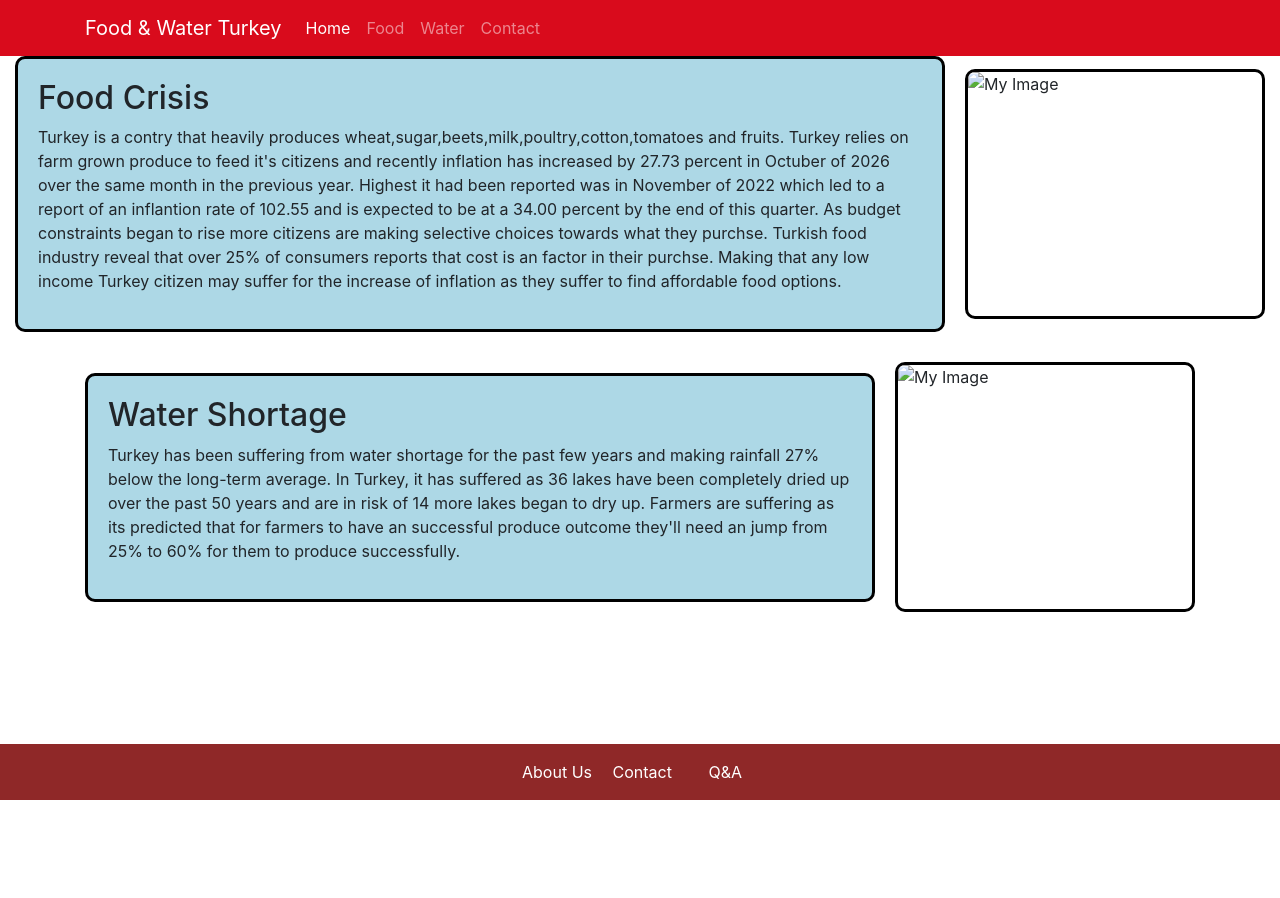
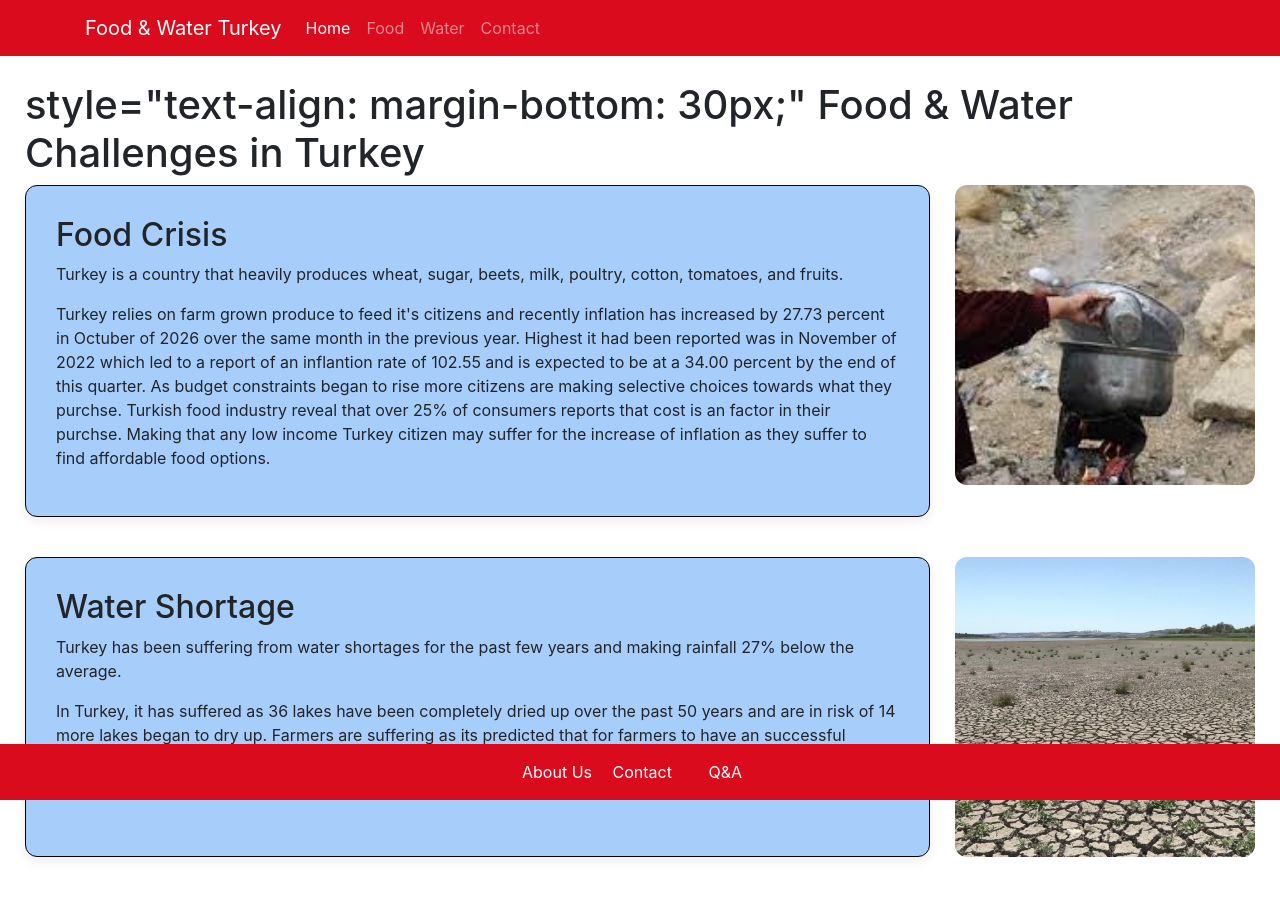
Before and after one commit to Bietiel/INFS-PROJECT, a plain HTML site: page INFS PROJECT/problems.html in a window 1280 px wide. Before the commit the page ends 800 px from the top, so only its background shows below. Drawn offline with nearby package versions, Linux system fonts and the light colour scheme.

Commit message:
problems v6

```diff
--- /dev/null
+++ b/INFS PROJECT/problems.css
@@ -0,0 +1,42 @@
+
+.section {
+  display: flex;
+  align-items: stretch;
+  gap: 25px;
+  margin-bottom: 40px;
+  width: 100%;
+}
+
+.container-fluid {
+  padding: 25px;
+  margin-bottom: 30px;
+}
+
+.textbox {
+  flex: 1;
+  min-width: 0;
+  background-color: #a7cdfa;
+  border: 1px solid #090200;
+  border-radius: 12px;
+  padding: 30px;
+  box-shadow: 0 4px 12px rgba(0,0,0,0.08);
+}
+
+.picture {
+  width: 300px;
+  height: 300px;
+  flex-shrink: 0;
+  object-fit: cover;
+  border-radius: 12px;
+}
+
+@media (max-width: 900px) {
+  .section {
+    flex-direction: column;
+  }
+
+  .picture {
+    width: 100%;
+    height: 250px;
+  }
+}
--- a/INFS PROJECT/problems.html
+++ b/INFS PROJECT/problems.html
@@ -1,12 +1,13 @@
 <!DOCTYPE html>
 <html>
 <head>
- <Contact>
+    <title>Food & Water in Turkey</title>
 
      <link rel="stylesheet" href="https://maxcdn.bootstrapcdn.com/bootstrap/4.0.0/css/bootstrap.min.css">
   	<script src="https://ajax.googleapis.com/ajax/libs/jquery/3.3.1/jquery.min.js"></script>
   	<script src="https://cdnjs.cloudflare.com/ajax/libs/popper.js/1.12.9/umd/popper.min.js"></script>
   	<script src="https://maxcdn.bootstrapcdn.com/bootstrap/4.0.0/js/bootstrap.min.js"></script>
+    <link rel="stylesheet" href="problems.css">
 </head>
 
 <body>
@@ -50,62 +51,61 @@
         </div>
     </div>
 </nav>
+<div class="container-fluid" style="padding: 25px">
+    <h1> style="text-align: margin-bottom: 30px;"
+        Food & Water Challenges in Turkey
+    </h1>
 
 
-<div class="container-fluid">
-<div style="display: flex; align-items: center; gap: 20px; margin-bottom: 30px;">
+    <div class="section">
 
-  <div style="
-    border: 3px solid black;
-    background-color: lightblue;
-    border-radius: 10px;
-    padding: 20px;
-    flex: 1;">
+    <div class="textbox">
 
-    <h2>Food Crisis</h2>
+    <h2> Food Crisis</h2>
 
-    <p>
-    Turkey is a contry that heavily produces wheat,sugar,beets,milk,poultry,cotton,tomatoes and fruits. Turkey relies on farm grown produce to feed it's citizens and recently inflation has increased by 27.73 percent in Octuber of 2026 over the same month in the previous year. Highest it had been reported was in November of 2022 which led to a report of an inflantion rate of 102.55 and is expected to be at a 34.00 percent by the end of this quarter. As budget constraints began to rise more citizens are making selective choices towards what they purchse. Turkish food industry reveal that over 25% of consumers reports that cost is an factor in their purchse. Making that any low income Turkey citizen may suffer for the increase of inflation as they suffer to find affordable food options.
+    <p> Turkey is a country that heavily
+        produces wheat, sugar, beets,
+        milk, poultry, cotton, tomatoes,
+        and fruits.
     </p>
 
-  </div>
-
-  <img src="Images Turkey/Food Shortage.jpg"
-       alt="My Image"
-       style="width: 300px; height: 250px;
-              object-fit: cover;
-              border: 3px solid black;
-              border-radius: 10px;">
-</div>
-
-<div class="container">
-<div style="display: flex; align-items: center; gap: 20px; margin-bottom: 30px;">
-
-  <div style="
-    border: 3px solid black;
-    background-color: lightblue;
-    border-radius: 10px;
-    padding: 20px;
-    flex: 1;">
-
-    <h2>Water Shortage </h2>
-
-    <p>
-     Turkey has been suffering from water shortage for the past few years and making rainfall 27% below the long-term average. In Turkey, it has suffered as 36 lakes have been completely dried up over the past 50 years and are in risk of 14 more lakes began to dry up. Farmers are suffering as its predicted that for farmers to have an successful produce outcome they'll need an jump from 25% to 60% for them to produce successfully.
+     <p>
+        Turkey relies on farm grown produce to feed it's citizens and recently inflation has increased by 27.73 percent in Octuber of 2026 over the same month in the previous year. Highest it had been reported was in November of 2022 which led to a report of an inflantion rate of 102.55 and is expected to be at a 34.00 percent by the end of this quarter. As budget constraints began to rise more citizens are making selective choices towards what they purchse. Turkish food industry reveal that over 25% of consumers reports that cost is an factor in their purchse. Making that any low income Turkey citizen may suffer for the increase of inflation as they suffer to find affordable food options.
     </p>
 
-  </div> <!--end of div style -->
+    </div> <!--textbox -->
+      <img src="Images/Food Shortage.jpg"
+      alt="Food Crisis"
+      class="picture">
 
-  <img src="Images Turkey/drought .jpg"
-       alt="My Image"
-       style="width: 300px; height: 250px;
-              object-fit: cover;
-              border: 3px solid black;
-              border-radius: 10px;">
+    </div> <!-- food section-->
 
-  </div>   <!--end of container-->
+    <div class="section">
+        <div class="textbox">
+            <h2> Water Shortage</h2>
 
-<footer class="fixed-bottom text white text-center p-3 mt-5" style="background-color:#8F2828;">
+            <p>
+                Turkey has been suffering from water shortages for the past few years and making rainfall 27% below the average.
+
+            </p>
+
+            <p>
+                In Turkey, it has suffered as 36 lakes have been completely dried up over the past 50 years and are in risk of 14 more lakes began to dry up. Farmers are suffering as its predicted that for farmers to have an successful produce outcome they'll need an jump from 25% to 60% for them to produce successfully.
+
+
+            </p>
+
+
+        </div> <!--end of water textbox-->
+        <img src="Images/drought .jpg"
+        alt="Water Shortage"
+        class="picture">
+
+
+    </div> <!-- end of water section-->
+</div> <!--Container-->
+
+<footer class="fixed-bottom text white text-center p-3 mt-5" style="background-color:#D90B1C;">
 
     <a herf="about" class="text-white" mx-3>About Us</a>
     <a href="contact" class="text-white mx-3">Contact</a>
@@ -113,6 +113,7 @@
 
 </footer>
 
+
 </body>
 
 </html>
```
